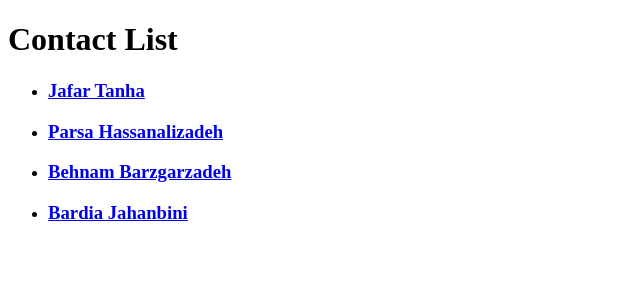
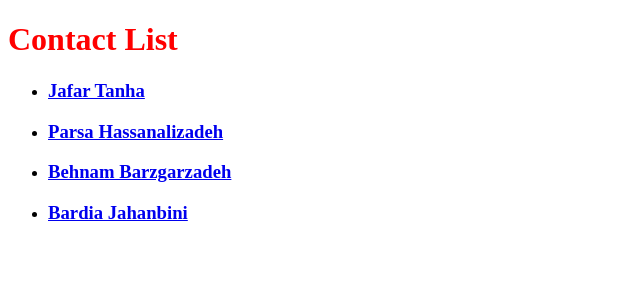
Before and after one commit to thisisjab/contact-list, a Django app: page / in a window 1280 px wide. Shown: the top 300 px of the page, without its empty margins (0-640 px from the left). Run offline with Django 4.2, Linux system fonts and the light colour scheme; data comes from the database, SQL or seed files in the repository.

Commit message:
Add static files to settings.py and create one css file

```diff
--- a/cookbook/settings.py
+++ b/cookbook/settings.py
@@ -117,6 +117,7 @@ USE_TZ = True
 # https://docs.djangoproject.com/en/4.1/howto/static-files/
 
 STATIC_URL = 'static/'
+STATICFILES_DIRS = [BASE_DIR / "static"]
 
 # Default primary key field type
 # https://docs.djangoproject.com/en/4.1/ref/settings/#default-auto-field
--- /dev/null
+++ b/static/css/main.css
@@ -0,0 +1,3 @@
+h1 {
+    color: red;
+}
--- a/templates/base.html
+++ b/templates/base.html
@@ -1,7 +1,9 @@
 <!DOCTYPE html>
+{% load static %}
 <html lang="en">
 <head>
     <meta charset="UTF-8">
+    <link rel="stylesheet" href="{% static 'css/main.css' %}">
     <title>Contact List</title>
 </head>
 <body>
```
